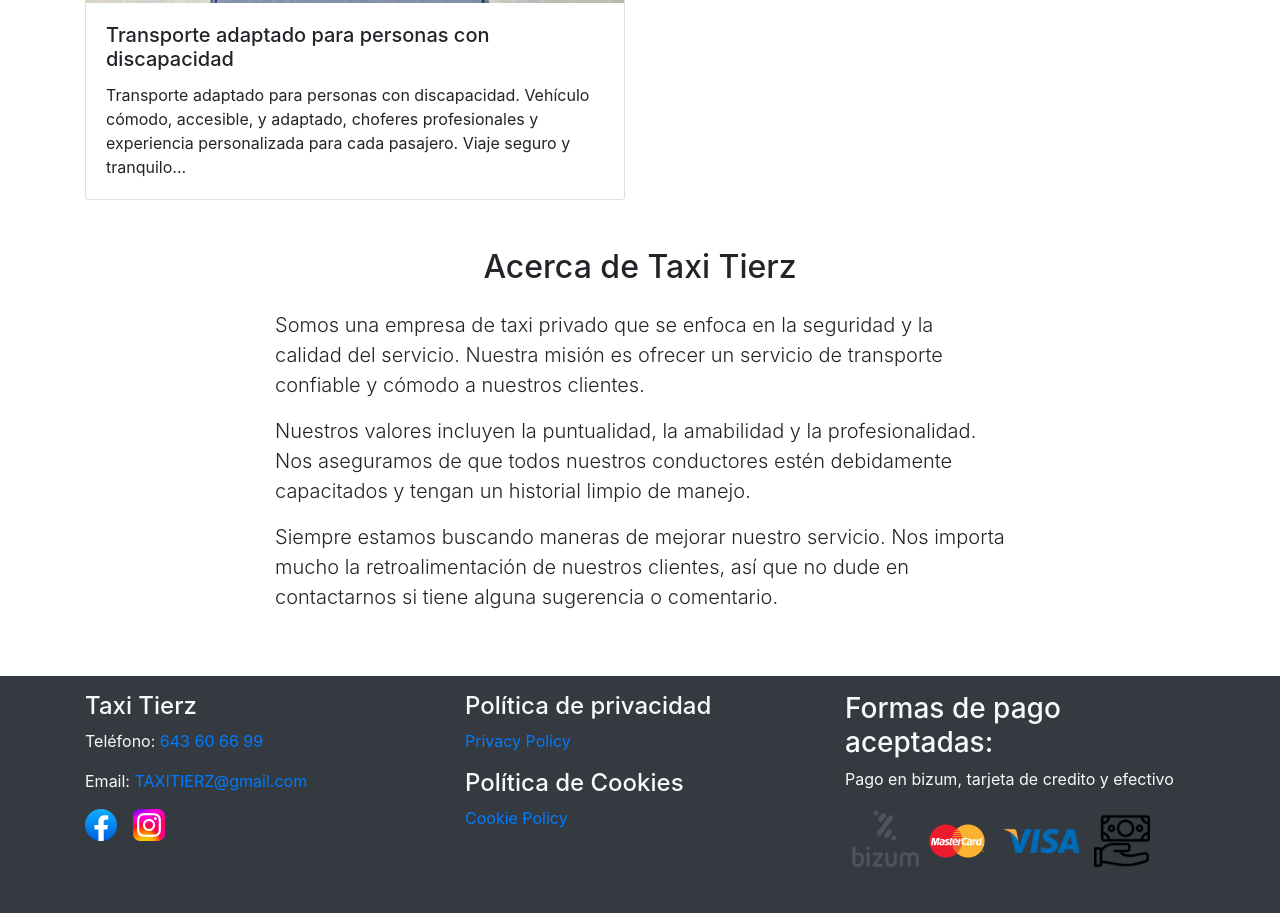
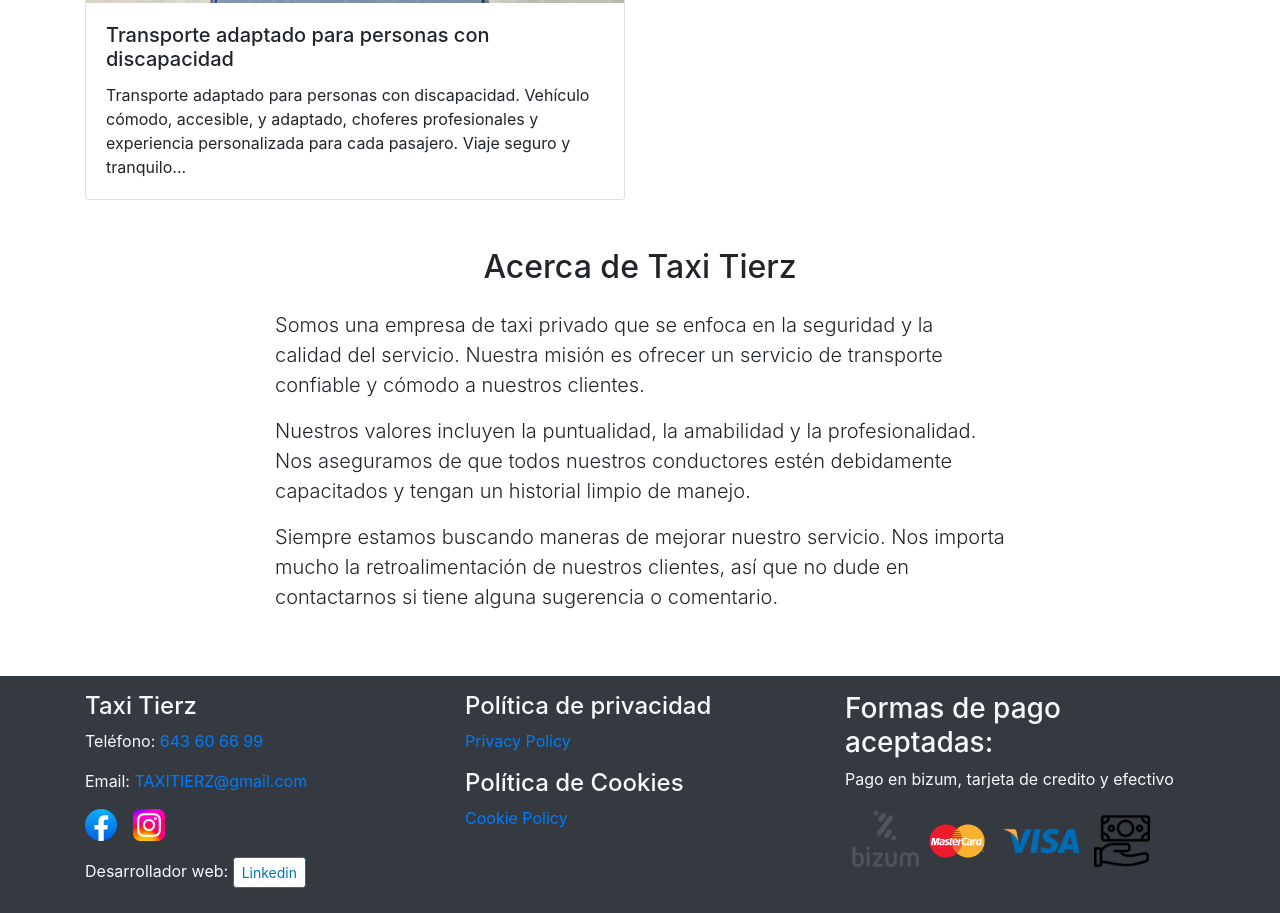
Before and after one commit to RPManea/taxitierzdelpoy, a plain HTML site: page index.html in a window 1280 px wide. Shown: the part 3019-3932 px from the top of the page. Drawn offline with nearby package versions, Linux system fonts and the light colour scheme.

Commit message:
Adding web developer linkedin in footer

```diff
--- a/index.css
+++ b/index.css
@@ -89,6 +89,18 @@
   display: block;
 }
 
+.btn-linkedin {
+  color: #0077B5;
+  background-color: #FFFFFF;
+  border-color: #0077B5;
+}
+
+.btn-linkedin:hover {
+  color: #FFFFFF;
+  background-color: #0077B5;
+  border-color: #0077B5;
+}
+
 @media (max-width: 576px) {
     .navbar-nav {
       display: flex;
--- a/index.html
+++ b/index.html
@@ -195,6 +195,10 @@
               <img src="img/Instagram_logo_2022.svg.png" alt="Instagram">
             </a>
           </div>
+          <div>
+            <span class="text-light">Desarrollador web:</span>
+            <a href="https://www.linkedin.com/in/ra%C3%BAl-teodor-petre-manea-b26556264/" target="_blank" class="btn btn-sm btn-linkedin">Linkedin</a>
+          </div>
         </div>
         <div class="col-md-4">
           <h4>Política de privacidad</h4>
```
Also changed, not shown: contacto.html (+4 -0 lines), galeria.html (+4 -0 lines), servicios.html (+4 -0 lines).
